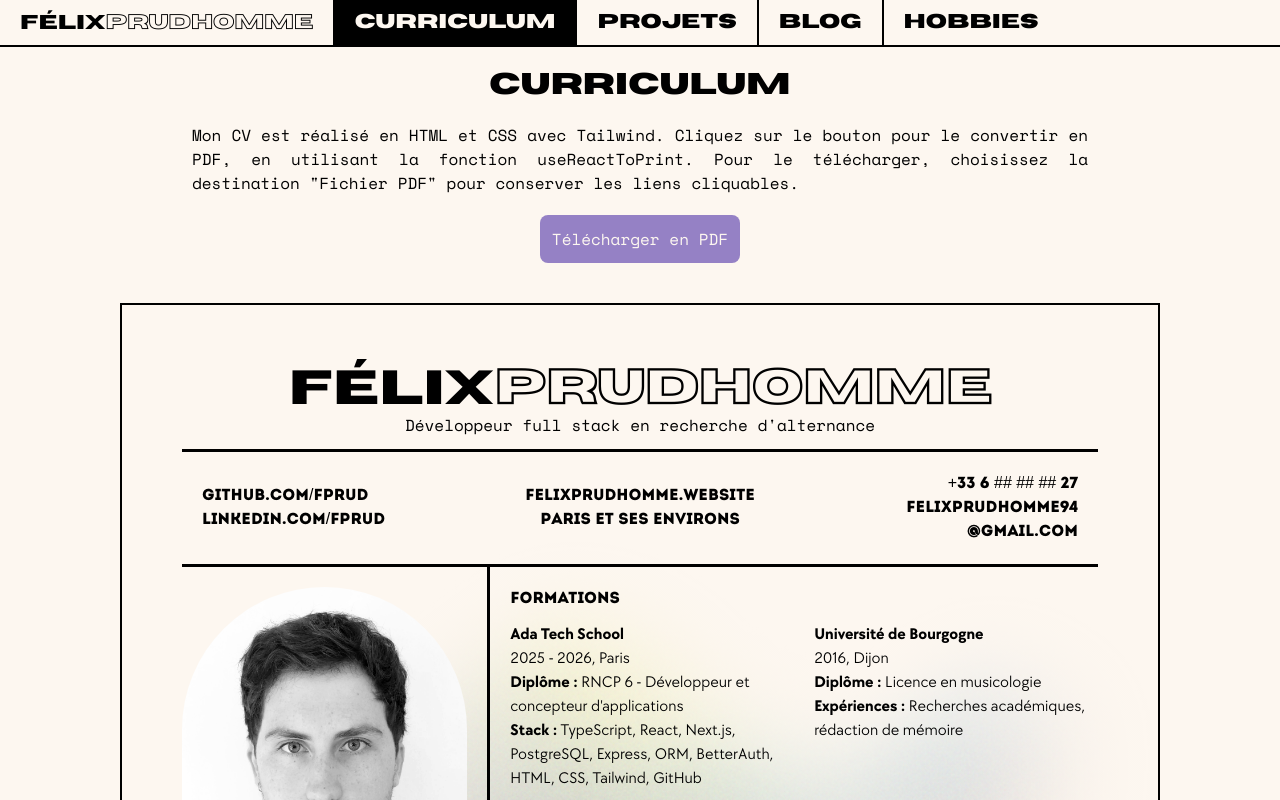
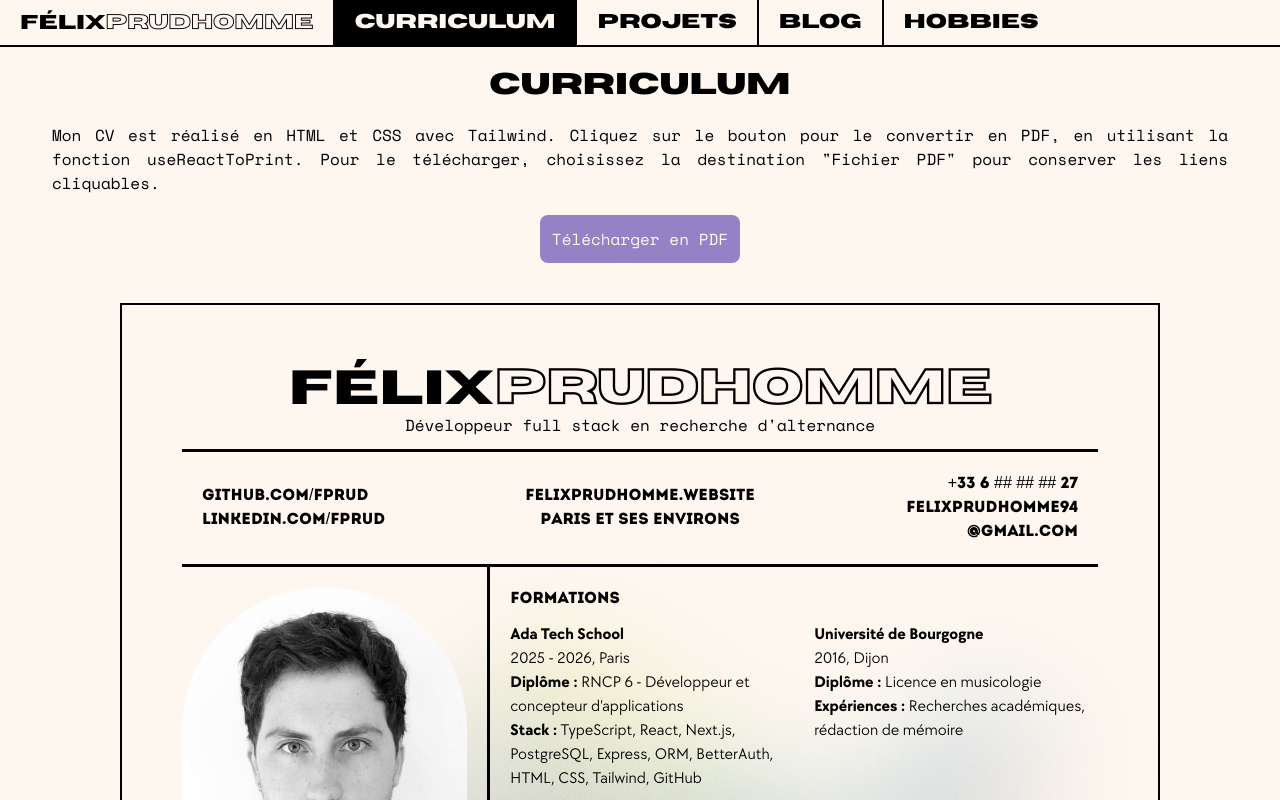
Before and after one commit to FPrud/portfolio, a Next.js app: page /curriculum in a window 1280 px wide. Built offline with nearby package versions, Linux system fonts and the light colour scheme.

Commit message:
Update <Curriculum> content paragraph for clarity

```diff
--- a/app/curriculum/page.tsx
+++ b/app/curriculum/page.tsx
@@ -84,7 +84,7 @@ export default function curriculumPage() {
 
       <div id="article" className="flex flex-col pb-5">
         <h1 id="title" className="text-center Horizon text-3xl pb-5">Curriculum</h1>
-        <p id="content" className="flex flex-col gap-5 self-center text-justify max-w-4xl">
+        <p id="content" className="flex flex-col gap-5 self-center text-justify">
           Mon CV est réalisé en HTML et CSS avec Tailwind. Cliquez sur le bouton pour le convertir en PDF, en utilisant la fonction useReactToPrint. Pour le télécharger, choisissez la destination "Fichier PDF" pour conserver les liens cliquables.
 
           <button
```
